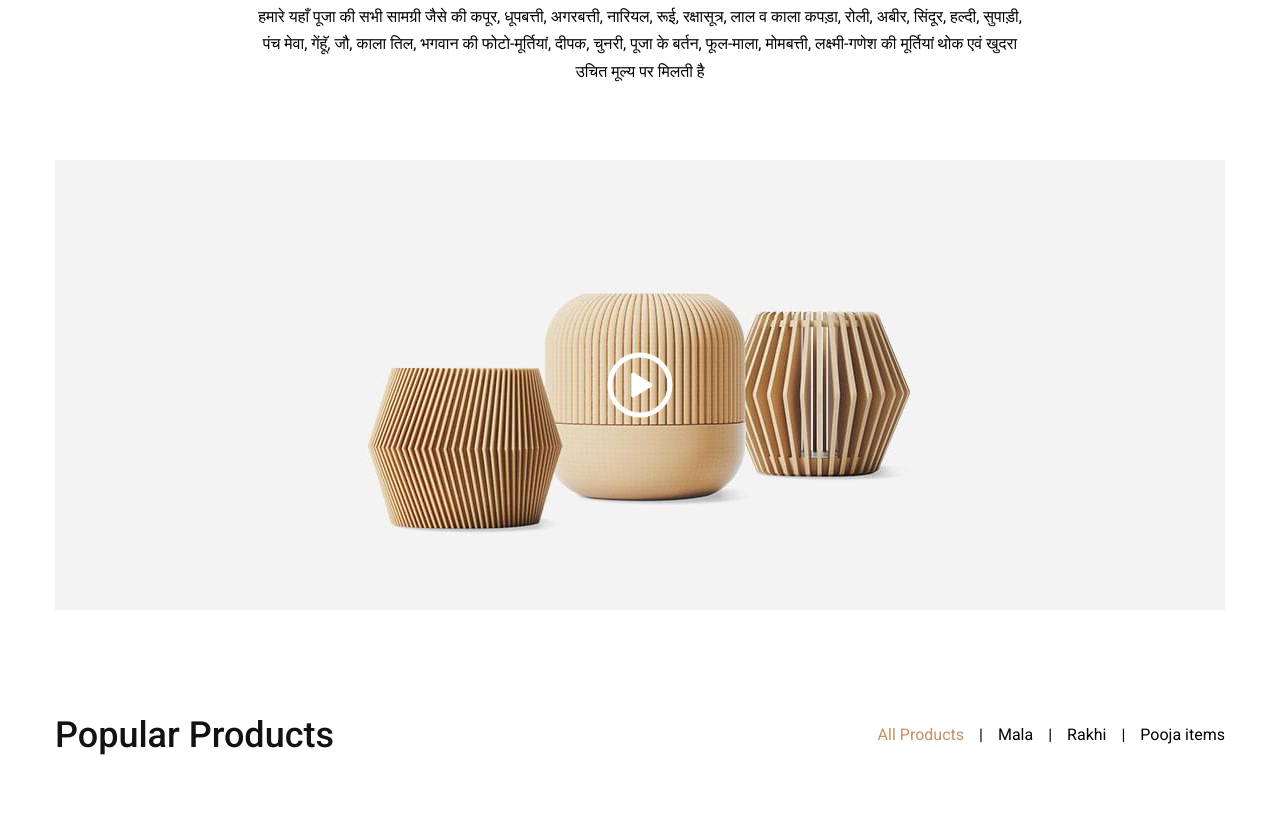
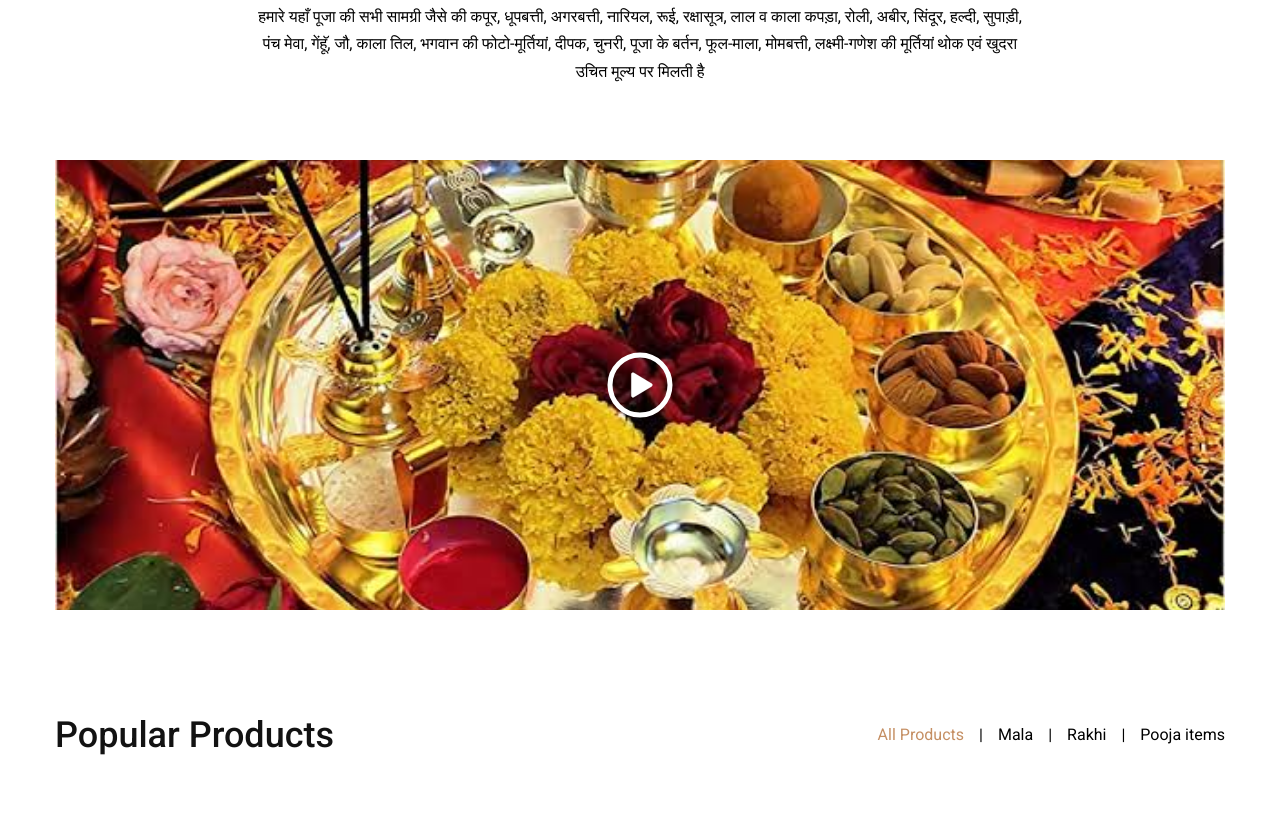
Before and after one commit to Intkhab-code/GuptaEnterprises, a plain HTML site: page index.html in a window 1280 px wide. Shown: the part 941-1759 px from the top of the page. Drawn offline with nearby package versions, Linux system fonts and the light colour scheme; a web font is replaced by a local one.

Commit message:
changes done

```diff
--- a/index.html
+++ b/index.html
@@ -340,7 +340,7 @@
 
           <div class="about-card">
             <figure class="card-banner img-holder" style="--width: 1170; --height: 450;">
-              <img src="./assets/images/about-banner.jpg" width="1170" height="450" loading="lazy" alt="Woodex promo"
+              <img src="./assets/images/PoojaThali.jpeg" width="1170" height="450" loading="lazy" alt="Woodex promo"
                 class="img-cover">
             </figure>
 
```
